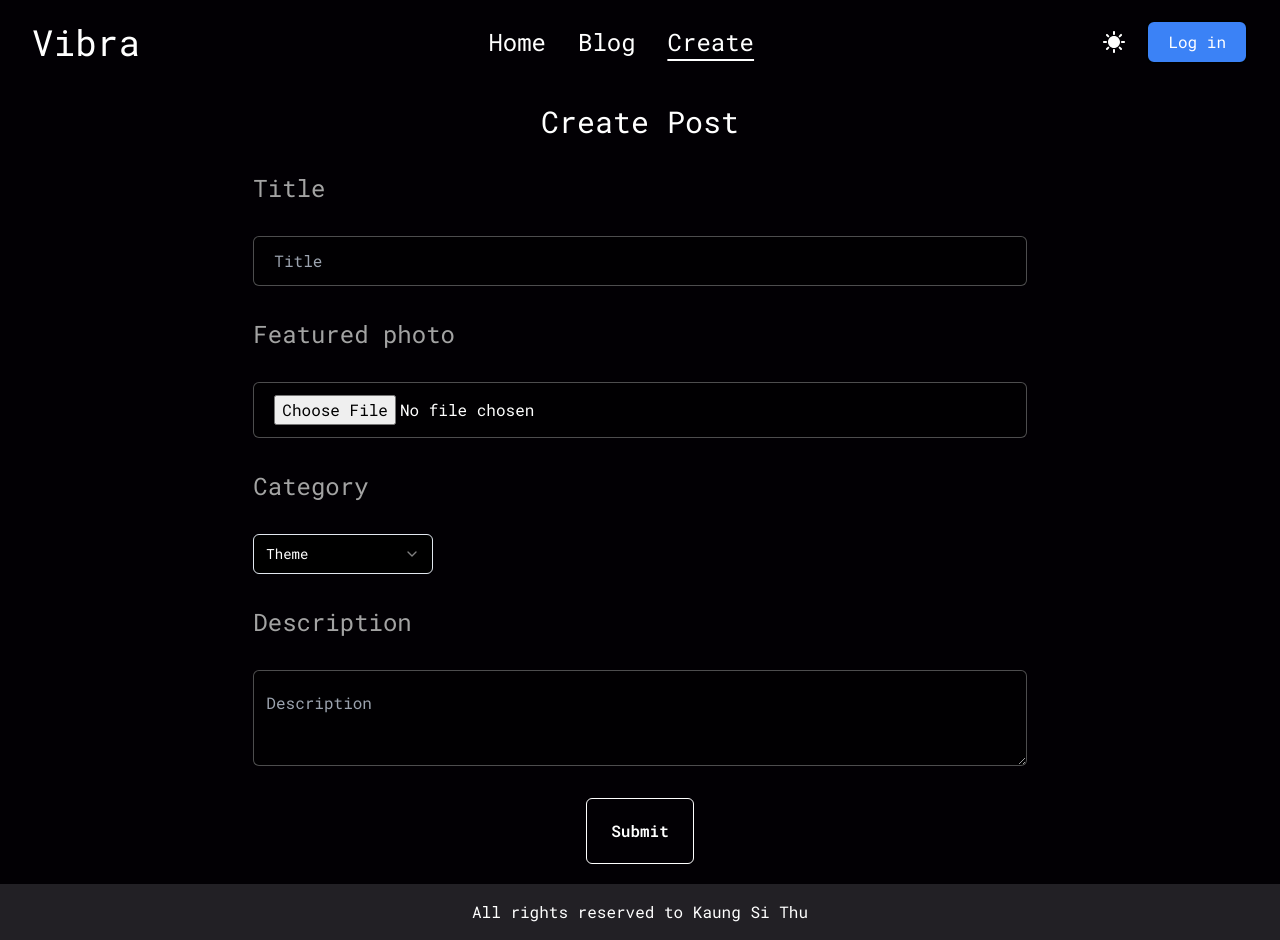
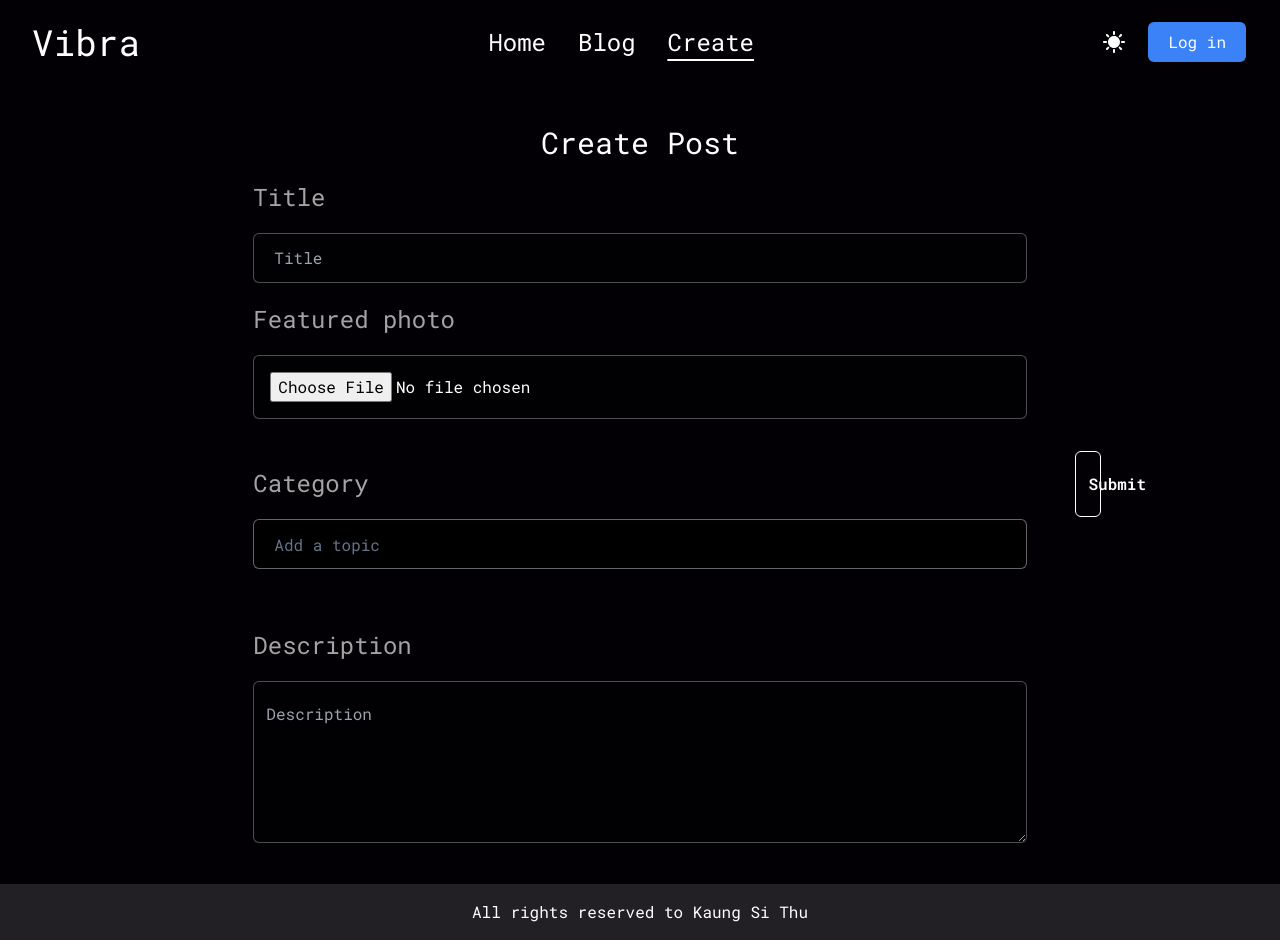
Before and after one commit to Kaungsithu-2396/Vibra_FE, a Next.js app: page /create in a window 1280 px wide. Built offline with nearby package versions, Linux system fonts and the light colour scheme.

Commit message:
create blog post

```diff
--- a/package.json
+++ b/package.json
@@ -9,6 +9,7 @@
     "lint": "next lint"
   },
   "dependencies": {
+    "@hookform/error-message": "^2.0.1",
     "@radix-ui/react-select": "^2.0.0",
     "class-variance-authority": "^0.7.0",
     "clsx": "^2.1.1",
--- a/src/app/page.tsx
+++ b/src/app/page.tsx
@@ -95,7 +95,7 @@ export default function Home() {
                 </div>
             </section>
             <section className="w-3/4 m-auto py-6">
-                <h1 className="text-4xl">Categories</h1>
+                <h1 className="text-4xl">Top Categories</h1>
                 <div className="flex gap-5 items-center pt-6">
                     {categoryList.map((el) => {
                         return (
--- a/src/app/ui/Form.tsx
+++ b/src/app/ui/Form.tsx
@@ -1,20 +1,23 @@
 "use client";
 import { SubmitHandler, useForm } from "react-hook-form";
-import {
-    Select,
-    SelectContent,
-    SelectItem,
-    SelectTrigger,
-    SelectValue,
-} from "@/components/ui/select";
+import { useRouter } from "next/navigation";
+import { redirect } from "next/navigation";
+import { Input } from "@/components/ui/input";
+import React, { ChangeEvent, useState } from "react";
+import { LiaOilCanSolid } from "react-icons/lia";
+import isDuplicatedItem from "../../../util/findDuplicatedItem";
 
-import React from "react";
 interface formInput {
     title: String;
     description: String;
     file: String;
+    category: String;
 }
 export default function Form() {
+    const router = useRouter();
+    const [disableInput, setDisableInput] = useState<boolean>(false);
+    const [categoryCol, setCategoryCol] = useState<String[]>([]);
+    const [error, setError] = useState("");
     const {
         register,
         handleSubmit,
@@ -22,16 +25,37 @@ export default function Form() {
         formState: { errors },
     } = useForm<formInput>();
     const onSubmit: SubmitHandler<formInput> = (data) => {
-        console.log(data);
-        reset();
+        console.log("data", data);
+        // router.push("/");
     };
+    const onKeyDownHandler = (e: React.KeyboardEvent<HTMLInputElement>) => {
+        const inputValue = e.target as HTMLInputElement;
+        const isItemDuplicated = isDuplicatedItem(
+            inputValue.value,
+            categoryCol
+        );
+        if (e.key === "Enter") {
+            e.preventDefault();
+            if (isItemDuplicated) {
+                setError("This item already exisits");
+            } else {
+                categoryCol.length >= 4 && setDisableInput(true);
+                setCategoryCol([...categoryCol, inputValue.value]);
+
+                reset({
+                    category: "",
+                });
+            }
+        }
+    };
+
     return (
         <>
             <form
                 action=""
                 method="post"
                 onSubmit={handleSubmit(onSubmit)}
-                className="flex flex-col justify-center px-5 py-5   gap-8  h-screen m-5"
+                className="flex flex-col justify-center flex-wrap px-5 py-5 gap-5  h-screen m-5"
             >
                 <div className="text-center text-3xl">
                     <label htmlFor="title">Create Post</label>
@@ -44,41 +68,84 @@ export default function Form() {
                 </label>
                 <input
                     type="text"
-                    {...register("title")}
+                    {...register("title", {
+                        required: "please provide the title",
+                        maxLength: {
+                            value: 100,
+                            message: "Title word count exceed more than 100",
+                        },
+                    })}
                     name="title"
                     id="title"
                     placeholder="Title"
-                    className="bg-black/50 border border-white/30 px-5 focus:outline-none py-3 rounded-md w-full"
+                    className="bg-black/50 border border-white/30 px-5 focus:outline-white py-3 rounded-md w-full"
                 />
+
+                {errors.title?.type === "required" && (
+                    <p className="text-red-400">{errors.title?.message} </p>
+                )}
+                {errors.title?.type === "maxLength" && (
+                    <p className="text-red-400">{errors.title?.message} </p>
+                )}
                 <label htmlFor="" className="text-2xl text-neutral-400">
                     Featured photo
                 </label>
                 <input
                     type="file"
-                    {...register("file")}
-                    name="file"
-                    id=""
-                    className="bg-black/50 border px-5 py-3 border-white/30 rounded-md w-full"
+                    {...register("file", {
+                        required: "please select at least one photo",
+                    })}
+                    id="file"
+                    className="bg-black/50 border p-4 border-white/30 rounded-md w-full"
                 />
+
+                <p className="text-red-400 pt-2">
+                    {errors?.file?.type === "required" && errors?.file?.message}
+                </p>
+
                 <label
                     htmlFor="categoryList"
                     className="text-2xl text-neutral-400"
                 >
                     Category
                 </label>
-                <div className="w-full">
-                    <Select>
-                        <SelectTrigger className="w-[180px] bg-black focus:outline-none">
-                            <SelectValue placeholder="Theme" />
-                        </SelectTrigger>
-                        <SelectContent className="bg-black text-white cursor-pointer">
-                            <SelectItem className="" value="light">
-                                Light
-                            </SelectItem>
-                            <SelectItem value="dark">Dark</SelectItem>
-                            <SelectItem value="system">System</SelectItem>
-                        </SelectContent>
-                    </Select>
+                <div className="w-full ">
+                    <Input
+                        {...register("category", {
+                            required: "please choose at least one category",
+                        })}
+                        name="category"
+                        className={`bg-black py-6`}
+                        disabled={disableInput}
+                        onKeyDown={onKeyDownHandler}
+                        onChange={() => setError("")}
+                    />
+                    {errors?.category?.type === "required" && (
+                        <p className=" text-red-400 mt-3">
+                            {errors?.category?.message}
+                        </p>
+                    )}
+                    <>
+                        <ul className="flex flex-row gap-5 p-5">
+                            {categoryCol.map((el, idx) => {
+                                return (
+                                    <li
+                                        key={idx}
+                                        className=" bg-slate-300 px-5 py-2 text-black font-bold rounded-md"
+                                    >
+                                        {el}
+                                    </li>
+                                );
+                            })}
+                        </ul>
+                        <p className="text-red-400">{error}</p>
+                        {
+                            <h1 className=" text-blue-500">
+                                {categoryCol.length >= 5 &&
+                                    "You have selected the maximum category type"}
+                            </h1>
+                        }
+                    </>
                 </div>
 
                 <label
@@ -91,11 +158,23 @@ export default function Form() {
                 <textarea
                     rows={5}
                     cols={20}
-                    className="bg-black/50 focus:outline-none border border-white/30 px-3 py-5 rounded-md w-full"
+                    className="bg-black/50  focus:outline-white border border-white/30 px-3 py-5 rounded-md w-full"
                     placeholder="Description"
                     id="description"
-                    {...register("description")}
+                    {...register("description", {
+                        required: "please provide the description",
+                        maxLength: {
+                            value: 400,
+                            message:
+                                "Word count exceeds more than system is capable",
+                        },
+                    })}
                 />
+                {errors?.description?.type === "required" && (
+                    <p className="text-red-400">
+                        {errors?.description?.message}
+                    </p>
+                )}
 
                 <div className="text-center ">
                     <button className="text-white border hover:bg-blue-400 hover:text-black hover:scale-105 duration-300 delay-200 text-center border-white rounded-md px-3 py-5 w-[14%] font-bold">
--- /dev/null
+++ b/src/components/ui/input.tsx
@@ -0,0 +1,26 @@
+import * as React from "react";
+
+import { cn } from "@/lib/utils";
+
+export interface InputProps
+    extends React.InputHTMLAttributes<HTMLInputElement> {}
+
+const Input = React.forwardRef<HTMLInputElement, InputProps>(
+    ({ className, type, ...props }, ref) => {
+        return (
+            <input
+                type={type}
+                className={cn(
+                    "flex h-10 w-full  rounded-md  border  bg-background px-5 py-6  ring-offset-background file:border-0 file:bg-transparent file:text-sm file:font-medium placeholder:text-muted-foreground focus-visible:outline-none focus-visible:ring-2 focus-visible:ring-ring focus-visible:ring-offset-2 disabled:cursor-not-allowed disabled:opacity-50 focus:outline-none border-white/40",
+                    className
+                )}
+                placeholder="Add a topic"
+                ref={ref}
+                {...props}
+            />
+        );
+    }
+);
+Input.displayName = "Input";
+
+export { Input };
--- /dev/null
+++ b/util/findDuplicatedItem.ts
@@ -0,0 +1,6 @@
+const isDuplicatedItem = (item: String, dataCol: String[]) => {
+    const setValue = new Set(dataCol);
+    const isItemExisit = setValue.has(item);
+    return isItemExisit;
+};
+export default isDuplicatedItem;
```
Also changed, not shown: src/app/blog/detail/[blogId]/page.tsx (+6 -16 lines), 1 other file (tests, documents, lock files or other folders).
